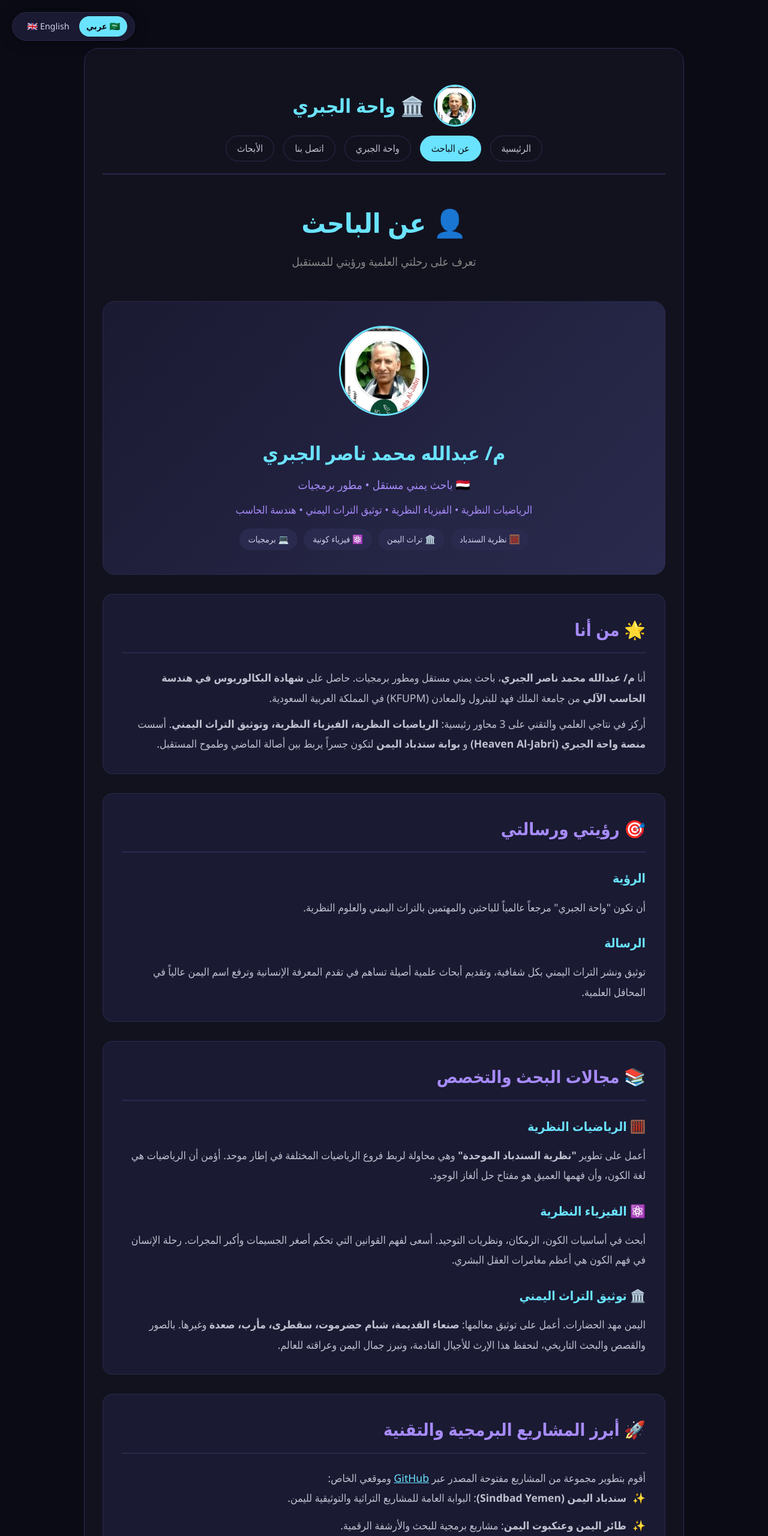
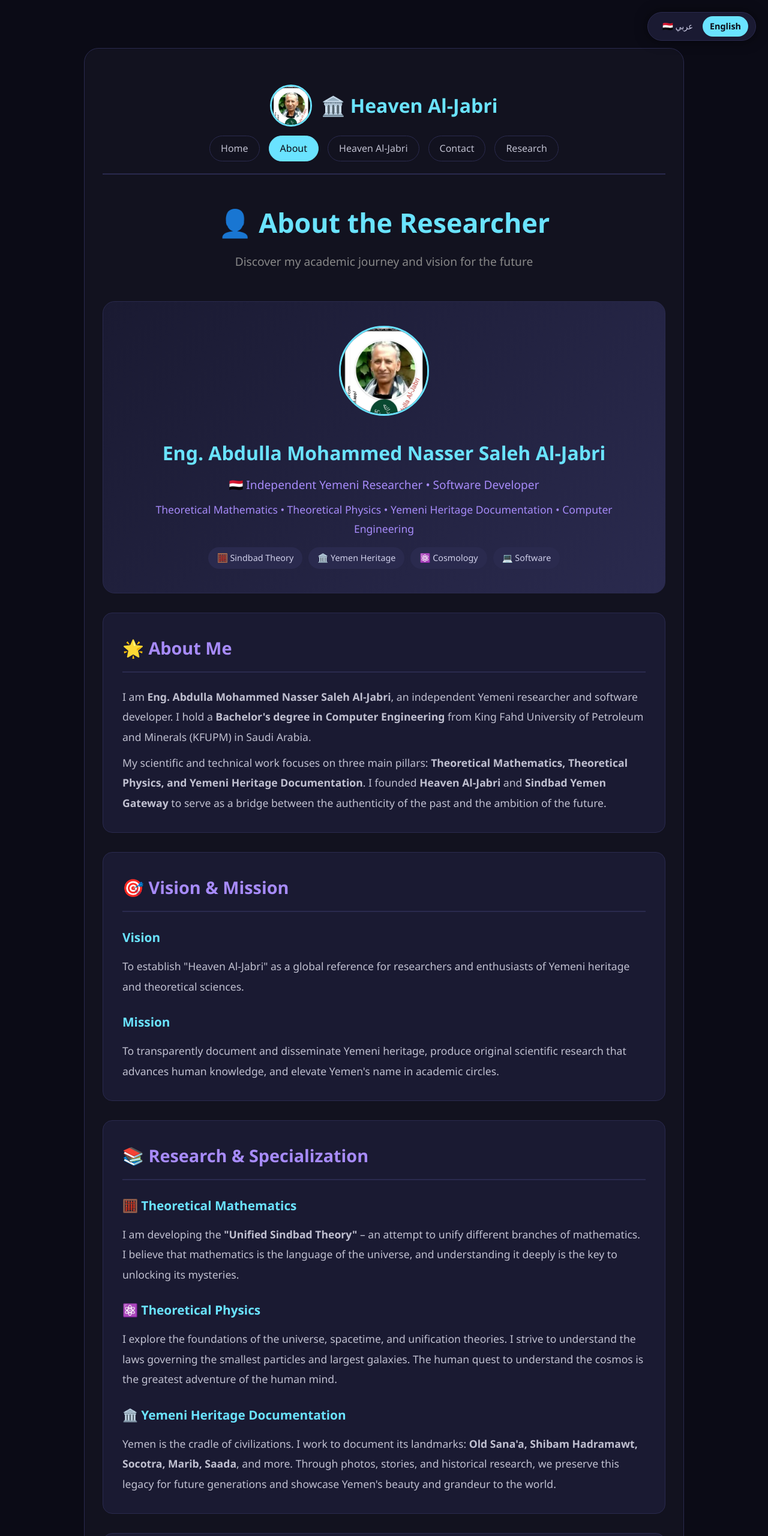
Before and after one commit to Jabri-web/Jabri-web, a plain HTML site: page about.html in a window 1280 px wide. Shown: the top 2560 px of the page at 60% size. Drawn offline with Linux system fonts and the light colour scheme.

Commit message:
Add files via upload

```diff
--- a/about.html
+++ b/about.html
@@ -1,72 +1,71 @@
 <!DOCTYPE html>
-<html lang="ar" dir="rtl">
+<html lang="en" dir="ltr">
 <head>
     <meta charset="UTF-8">
     <meta name="viewport" content="width=device-width, initial-scale=1.0">
 
-    <!-- SEO الأساسي -->
-    <title>عن الباحث - م/ عبدالله محمد ناصر الجبري | واحة الجبري</title>
-    <meta name="description" content="السيرة الذاتية للباحث اليمني م/ عبدالله محمد ناصر الجبري. مؤسس واحة الجبري، متخصص في الرياضيات النظرية، الفيزياء، وتوثيق التراث اليمني. نظرية السندباد الموحدة.">
-    <meta name="keywords" content="عبدالله الجبري, واحة الجبري, باحث يمني, الرياضيات النظرية, نظرية السندباد, التراث اليمني, صنعاء, شبام, سقطرى">
-    <meta name="author" content="م/ عبدالله محمد ناصر الجبري">
-    <link rel="canonical" href="https://jabri-com.vercel.app/ar/about.html">
+    <!-- SEO -->
+    <title>About - Eng. Abdulla Mohammed Nasser Saleh Al-Jabri | Heaven Al-Jabri</title>
+    <meta name="description" content="Biography of Yemeni researcher Eng. Abdulla Mohammed Nasser Saleh Al-Jabri. Founder of Heaven Al-Jabri, specializing in theoretical mathematics, physics, and Yemeni heritage documentation. Unified Sindbad Theory.">
+    <meta name="keywords" content="Abdulla Al-Jabri, Heaven Al-Jabri, Yemeni researcher, theoretical mathematics, Sindbad Theory, Yemen heritage, Sana'a, Shibam, Socotra">
+    <meta name="author" content="Eng. Abdulla Mohammed Nasser Saleh Al-Jabri">
+    <link rel="canonical" href="https://jabri-com.vercel.app/en/about.html">
     <meta name="robots" content="index, follow, max-image-preview:large">
 
-    <!-- البدائل اللغوية -->
     <link rel="alternate" hreflang="ar" href="https://jabri-com.vercel.app/ar/about.html">
     <link rel="alternate" hreflang="en" href="https://jabri-com.vercel.app/en/about.html">
 
     <!-- Open Graph -->
-    <meta property="og:locale" content="ar_YE">
+    <meta property="og:locale" content="en_US">
     <meta property="og:type" content="profile">
-    <meta property="og:title" content="عن الباحث - م/ عبدالله محمد ناصر الجبري">
-    <meta property="og:description" content="السيرة الذاتية للباحث اليمني م/ عبدالله محمد ناصر الجبري. مؤسس واحة الجبري، متخصص في الرياضيات النظرية والفيزياء وتوثيق التراث اليمني.">
-    <meta property="og:image" content="https://jabri-com.vercel.app/image/Jabri-photo.png">
-    <meta property="og:url" content="https://jabri-com.vercel.app/ar/about.html">
+    <meta property="og:title" content="About - Eng. Abdulla Mohammed Nasser Saleh Al-Jabri">
+    <meta property="og:description" content="Biography of Yemeni researcher Eng. Abdulla Mohammed Nasser Saleh Al-Jabri. Founder of Heaven Al-Jabri, specializing in theoretical mathematics, physics, and Yemeni heritage.">
+    <meta property="og:image" content="https://jabri-com.vercel.app/image/Jabri-photo.webp">
+    <meta property="og:url" content="https://jabri-com.vercel.app/en/about.html">
     <meta name="twitter:card" content="summary_large_image">
-    <meta name="twitter:title" content="عن الباحث - م/ عبدالله محمد ناصر الجبري">
-    <meta name="twitter:description" content="السيرة الذاتية للباحث اليمني م/ عبدالله محمد ناصر الجبري.">
-    <meta name="twitter:image" content="https://jabri-com.vercel.app/image/Jabri-photo.png">
+    <meta name="twitter:title" content="About - Eng. Abdulla Mohammed Nasser Saleh Al-Jabri">
+    <meta name="twitter:description" content="Biography of Yemeni researcher Eng. Abdulla Mohammed Nasser Saleh Al-Jabri.">
+    <meta name="twitter:image" content="https://jabri-com.vercel.app/image/Jabri-photo.webp">
 
-    <!-- البيانات المنظمة (Schema.org) -->
+    <!-- Schema.org -->
     <script type="application/ld+json">
     {
       "@context": "https://schema.org",
       "@type": "Person",
-      "name": "م/ عبدالله محمد ناصر الجبري",
-      "alternateName": ["Eng. Abdulla Mohammed Nasser Al-Jabri", "Abdulla Al-Jabri"],
-      "url": "https://jabri-com.vercel.app/ar/about.html",
-      "image": "https://jabri-com.vercel.app/image/Jabri-photo.png",
-      "jobTitle": "باحث ومؤسس ومطور برمجيات",
-      "nationality": "يمني",
+      "name": "Eng. Abdulla Mohammed Nasser Saleh Al-Jabri",
+      "alternateName": ["Abdulla Al-Jabri", "مهندس عبدالله محمد ناصر صالح الجبري"],
+      "url": "https://jabri-com.vercel.app/en/about.html",
+      "image": "https://jabri-com.vercel.app/image/Jabri-photo.webp",
+      "jobTitle": "Researcher, Founder & Software Developer",
+      "nationality": "Yemeni",
       "email": "mailto:jabri62018@gmail.com",
       "sameAs": [
         "https://orcid.org/0009-0003-3319-3822",
         "https://github.com/jabri-web",
+        "https://zenodo.org/records/20513840",
         "https://en.wikipedia.org/wiki/User:Jabri2026",
         "https://jabri-com.vercel.app/"
       ],
       "worksFor": {
         "@type": "Organization",
-        "name": "واحة الجبري",
+        "name": "Heaven Al-Jabri",
         "url": "https://jabri-com.vercel.app/"
       },
       "knowsAbout": [
-        "الرياضيات النظرية",
-        "الفيزياء النظرية",
-        "نظرية السندباد الموحدة",
-        "تراث اليمن",
-        "تطوير البرمجيات"
+        "Theoretical Mathematics",
+        "Theoretical Physics",
+        "Unified Sindbad Theory",
+        "Yemen Heritage",
+        "Software Development"
       ]
     }
     </script>
 
     <style>
-        /* ===== نفس التنسيقات السابقة (لم تتغير) ===== */
         * { margin: 0; padding: 0; box-sizing: border-box; }
         body { background: #0b0b16; font-family: 'Segoe UI', 'Tahoma', Arial, sans-serif; color: #d0d0ea; line-height: 1.8; padding: 20px; }
         .lang-switch {
-            position: fixed; top: 20px; left: 20px; z-index: 999;
+            position: fixed; top: 20px; right: 20px; z-index: 999;
             background: #1a1a32; padding: 6px 12px; border-radius: 30px;
             border: 1px solid #2a2a4e; display: flex; gap: 4px;
             box-shadow: 0 0 20px rgba(0,0,0,0.5);
@@ -140,11 +139,11 @@
         .about-card p, .about-card li {
             line-height: 1.9; font-size: 1.1rem; color: #c0c0d0;
         }
-        .about-card ul { list-style: none; padding-right: 0; }
+        .about-card ul { list-style: none; padding-left: 0; }
         .about-card li {
-            margin-bottom: 0.8rem; padding-right: 2rem; position: relative;
+            margin-bottom: 0.8rem; padding-left: 2rem; position: relative;
         }
-        .about-card li::before { content: "✨"; position: absolute; right: 0; }
+        .about-card li::before { content: "✨"; position: absolute; left: 0; }
 
         .btn-group {
             display: flex; gap: 1rem; justify-content: center;
@@ -180,7 +179,7 @@
             .about-header h1 { font-size: 2rem; }
             .profile-card h2 { font-size: 1.6rem; }
             .about-card h2 { font-size: 1.4rem; }
-            .lang-switch { top: 10px; left: 10px; padding: 4px 8px; }
+            .lang-switch { top: 10px; right: 10px; padding: 4px 8px; }
             .lang-switch a { font-size: 0.8rem; padding: 2px 8px; }
         }
     </style>
@@ -188,23 +187,23 @@
 <body>
 
     <div class="lang-switch">
-        <a href="/ar/about.html" class="active">🇸🇦 عربي</a>
-        <a href="/en/about.html">🇬🇧 English</a>
+        <a href="/ar/about.html">🇾🇪 عربي</a>
+        <a href="/en/about.html" class="active">English</a>
     </div>
 
     <div class="container">
 
         <header>
             <div class="logo">
-                <img src="/image/Jabri-photo.png" alt="شعار واحة الجبري">
-                <h1>🏛️ واحة الجبري</h1>
+                <img src="/image/Jabri-photo.webp" alt="Heaven Al-Jabri Logo">
+                <h1>🏛️ Heaven Al-Jabri</h1>
             </div>
             <nav>
-                <a href="/index.html">الرئيسية</a>
-                <a href="/ar/about.html" class="active">عن الباحث</a>
-                <a href="/ar-page.html">واحة الجبري</a>
-                <a href="/contact.html">اتصل بنا</a>
-                <a href="/research.html">الأبحاث</a>
+                <a href="/index.html">Home</a>
+                <a href="/en/about.html" class="active">About</a>
+                <a href="/en-page.html">Heaven Al-Jabri</a>
+                <a href="/contact.html">Contact</a>
+                <a href="/research.html">Research</a>
             </nav>
         </header>
 
@@ -212,106 +211,98 @@
             <section class="about-section">
 
                 <div class="about-header">
-                    <h1>👤 عن الباحث</h1>
-                    <p>تعرف على رحلتي العلمية ورؤيتي للمستقبل</p>
+                    <h1>👤 About the Researcher</h1>
+                    <p>Discover my academic journey and vision for the future</p>
                 </div>
 
-                <!-- البطاقة الشخصية (محدثة) -->
                 <div class="profile-card">
-                    <img src="/image/Jabri-photo.png" alt="م/ عبدالله محمد ناصر الجبري" class="profile-img">
-                    <h2>م/ عبدالله محمد ناصر الجبري</h2>
-                    <div class="subtitle">🇾🇪 باحث يمني مستقل • مطور برمجيات</div>
+                    <img src="/image/Jabri-photo.webp" alt="Eng. Abdulla Mohammed Nasser Saleh Al-Jabri" class="profile-img">
+                    <h2>Eng. Abdulla Mohammed Nasser Saleh Al-Jabri</h2>
+                    <div class="subtitle">🇾🇪 Independent Yemeni Researcher • Software Developer</div>
                     <p style="color: #a78bfa; font-size: 1.1rem;">
-                        الرياضيات النظرية • الفيزياء النظرية • توثيق التراث اليمني • هندسة الحاسب
+                        Theoretical Mathematics • Theoretical Physics • Yemeni Heritage Documentation • Computer Engineering
                     </p>
                     <div style="margin-top: 15px; display: flex; gap: 10px; justify-content: center; flex-wrap: wrap;">
-                        <span style="background: #2a2a4e; padding: 5px 15px; border-radius: 20px; font-size: 0.9rem;">🧮 نظرية السندباد</span>
-                        <span style="background: #2a2a4e; padding: 5px 15px; border-radius: 20px; font-size: 0.9rem;">🏛️ تراث اليمن</span>
-                        <span style="background: #2a2a4e; padding: 5px 15px; border-radius: 20px; font-size: 0.9rem;">⚛️ فيزياء كونية</span>
-                        <span style="background: #2a2a4e; padding: 5px 15px; border-radius: 20px; font-size: 0.9rem;">💻 برمجيات</span>
+                        <span style="background: #2a2a4e; padding: 5px 15px; border-radius: 20px; font-size: 0.9rem;">🧮 Sindbad Theory</span>
+                        <span style="background: #2a2a4e; padding: 5px 15px; border-radius: 20px; font-size: 0.9rem;">🏛️ Yemen Heritage</span>
+                        <span style="background: #2a2a4e; padding: 5px 15px; border-radius: 20px; font-size: 0.9rem;">⚛️ Cosmology</span>
+                        <span style="background: #2a2a4e; padding: 5px 15px; border-radius: 20px; font-size: 0.9rem;">💻 Software</span>
                     </div>
                 </div>
 
-                <!-- من أنا (محدث) -->
                 <div class="about-card">
-                    <h2>🌟 من أنا</h2>
+                    <h2>🌟 About Me</h2>
                     <p>
-                        أنا <strong>م/ عبدالله محمد ناصر الجبري</strong>، باحث يمني مستقل ومطور برمجيات.
-                        حاصل على <strong>شهادة البكالوريوس في هندسة الحاسب الآلي</strong> من جامعة الملك فهد للبترول والمعادن (KFUPM) في المملكة العربية السعودية.
+                        I am <strong>Eng. Abdulla Mohammed Nasser Saleh Al-Jabri</strong>, an independent Yemeni researcher and software developer.
+                        I hold a <strong>Bachelor's degree in Computer Engineering</strong> from King Fahd University of Petroleum and Minerals (KFUPM) in Saudi Arabia.
                     </p>
                     <p style="margin-top: 10px;">
-                        أركز في نتاجي العلمي والتقني على 3 محاور رئيسية:
-                        <strong>الرياضيات النظرية، الفيزياء النظرية، وتوثيق التراث اليمني</strong>.
-                        أسست <strong>منصة واحة الجبري (Heaven Al-Jabri)</strong> و <strong>بوابة سندباد اليمن</strong>
-                        لتكون جسراً يربط بين أصالة الماضي وطموح المستقبل.
+                        My scientific and technical work focuses on three main pillars:
+                        <strong>Theoretical Mathematics, Theoretical Physics, and Yemeni Heritage Documentation</strong>.
+                        I founded <strong>Heaven Al-Jabri</strong> and <strong>Sindbad Yemen Gateway</strong> to serve as a bridge between the authenticity of the past and the ambition of the future.
                     </p>
                 </div>
 
-                <!-- الرؤية والرسالة (بدون تغيير) -->
                 <div class="about-card">
-                    <h2>🎯 رؤيتي ورسالتي</h2>
-                    <h3>الرؤية</h3>
-                    <p>أن تكون "واحة الجبري" مرجعاً عالمياً للباحثين والمهتمين بالتراث اليمني والعلوم النظرية.</p>
-                    <h3>الرسالة</h3>
-                    <p>توثيق ونشر التراث اليمني بكل شفافية، وتقديم أبحاث علمية أصيلة تساهم في تقدم المعرفة الإنسانية وترفع اسم اليمن عالياً في المحافل العلمية.</p>
+                    <h2>🎯 Vision & Mission</h2>
+                    <h3>Vision</h3>
+                    <p>To establish "Heaven Al-Jabri" as a global reference for researchers and enthusiasts of Yemeni heritage and theoretical sciences.</p>
+                    <h3>Mission</h3>
+                    <p>To transparently document and disseminate Yemeni heritage, produce original scientific research that advances human knowledge, and elevate Yemen's name in academic circles.</p>
                 </div>
 
-                <!-- التخصصات (بدون تغيير) -->
                 <div class="about-card">
-                    <h2>📚 مجالات البحث والتخصص</h2>
-                    <h3>🧮 الرياضيات النظرية</h3>
-                    <p>أعمل على تطوير <strong>"نظرية السندباد الموحدة"</strong> وهي محاولة لربط فروع الرياضيات المختلفة في إطار موحد. أؤمن أن الرياضيات هي لغة الكون، وأن فهمها العميق هو مفتاح حل ألغاز الوجود.</p>
+                    <h2>📚 Research & Specialization</h2>
+                    <h3>🧮 Theoretical Mathematics</h3>
+                    <p>I am developing the <strong>"Unified Sindbad Theory"</strong> – an attempt to unify different branches of mathematics. I believe that mathematics is the language of the universe, and understanding it deeply is the key to unlocking its mysteries.</p>
 
-                    <h3>⚛️ الفيزياء النظرية</h3>
-                    <p>أبحث في أساسيات الكون، الزمكان، ونظريات التوحيد. أسعى لفهم القوانين التي تحكم أصغر الجسيمات وأكبر المجرات. رحلة الإنسان في فهم الكون هي أعظم مغامرات العقل البشري.</p>
+                    <h3>⚛️ Theoretical Physics</h3>
+                    <p>I explore the foundations of the universe, spacetime, and unification theories. I strive to understand the laws governing the smallest particles and largest galaxies. The human quest to understand the cosmos is the greatest adventure of the human mind.</p>
 
-                    <h3>🏛️ توثيق التراث اليمني</h3>
-                    <p>اليمن مهد الحضارات. أعمل على توثيق معالمها: <strong>صنعاء القديمة، شبام حضرموت، سقطرى، مأرب، صعدة</strong> وغيرها. بالصور والقصص والبحث التاريخي، لنحفظ هذا الإرث للأجيال القادمة، ونبرز جمال اليمن وعراقته للعالم.</p>
+                    <h3>🏛️ Yemeni Heritage Documentation</h3>
+                    <p>Yemen is the cradle of civilizations. I work to document its landmarks: <strong>Old Sana'a, Shibam Hadramawt, Socotra, Marib, Saada</strong>, and more. Through photos, stories, and historical research, we preserve this legacy for future generations and showcase Yemen's beauty and grandeur to the world.</p>
                 </div>
 
-                <!-- أبرز المشاريع البرمجية (جديد) -->
                 <div class="about-card">
-                    <h2>🚀 أبرز المشاريع البرمجية والتقنية</h2>
-                    <p>أقوم بتطوير مجموعة من المشاريع مفتوحة المصدر عبر <a href="https://github.com/Jabri-web" target="_blank" style="color:#6ae3ff;">GitHub</a> وموقعي الخاص:</p>
+                    <h2>🚀 Key Software Projects</h2>
+                    <p>I develop open-source projects via <a href="https://github.com/Jabri-web" target="_blank" style="color:#6ae3ff;">GitHub</a> and my personal website:</p>
                     <ul>
-                        <li><strong>سندباد اليمن (Sindbad Yemen)</strong>: البوابة العامة للمشاريع التراثية والتوثيقية لليمن.</li>
-                        <li><strong>طائر اليمن وعنكبوت اليمن</strong>: مشاريع برمجية للبحث والأرشفة الرقمية.</li>
-                        <li><strong>RieOS / RiemannOS</strong>: نظام تجريبي مرتبط ببحوثي في دالة ريمان والرياضيات.</li>
-                        <li><strong>مختبر الجبري (Jabri Lab)</strong>: مساحة رقمية لإجراء التجارب البرمجية ومشاركة البحوث.</li>
-                        <li><strong>نظرية السندباد الموحدة</strong>: أطروحة رياضية رمزية (Z + C + A = 1).</li>
+                        <li><strong>Sindbad Yemen</strong>: The main portal for heritage and documentation projects.</li>
+                        <li><strong>Yemen Bird & Yemen Ankaboot</strong>: Software projects for research and digital archiving.</li>
+                        <li><strong>RieOS / RiemannOS</strong>: Experimental systems related to my research in the Riemann zeta function and mathematics.</li>
+                        <li><strong>Jabri Lab</strong>: A digital space for software experiments and research sharing.</li>
+                        <li><strong>Unified Sindbad Theory</strong>: A symbolic mathematical thesis (Z + C + A = 1).</li>
                     </ul>
                 </div>
 
-                <!-- تواصل (بدون تغيير) -->
                 <div class="about-card">
-                    <h2>📬 تواصل معي</h2>
-                    <p>أرحب بالتواصل والتعاون العلمي والبحثي. يمكنك متابعتي أو التواصل عبر القنوات التالية:</p>
+                    <h2>📬 Contact Me</h2>
+                    <p>I welcome collaboration and research discussions. You can follow or reach out via:</p>
                     <div class="btn-group">
-                        <a href="mailto:jabri62018@gmail.com" class="btn">📧 البريد الإلكتروني</a>
+                        <a href="mailto:jabri62018@gmail.com" class="btn">📧 Email</a>
                         <a href="https://github.com/jabri-web" target="_blank" class="btn">💻 GitHub</a>
                         <a href="https://orcid.org/0009-0003-3319-3822" target="_blank" class="btn">📑 ORCID</a>
-                        <a href="/Author-cv.html" class="btn">📄 السيرة الذاتية</a>
-                        <a href="https://t.me/Jabri2025" target="_blank" class="btn">✈️ تيليجرام</a>
+                        <a href="/Author-cv.html" class="btn">📄 CV</a>
+                        <a href="https://t.me/Jabri2025" target="_blank" class="btn">✈️ Telegram</a>
                     </div>
                 </div>
 
                 <div class="back-link">
-                    <a href="/index.html" class="btn">← العودة للرئيسية</a>
-                    <a href="/research.html" class="btn btn-primary">🔬 استكشف الأبحاث</a>
+                    <a href="/index.html" class="btn">← Back to Home</a>
+                    <a href="/research.html" class="btn btn-primary">🔬 Explore Research</a>
                 </div>
 
             </section>
         </main>
 
-        <!-- الفوتر -->
         <footer>
             <div class="footer-links">
-                <a href="/index.html">🏠 الرئيسية</a>
-                <a href="/ar/about.html">👤 عن الباحث</a>
-                <a href="/contact.html">📞 اتصل بنا</a>
-                <a href="/research.html">🔬 الأبحاث</a>
-                <a href="/sitemap.xml">🗺️ خريطة الموقع</a>
-                <a href="https://jabri-com.vercel.app/" target="_blank">♻️ واحة الجبري</a>
+                <a href="/index.html">🏠 Home</a>
+                <a href="/en/about.html">👤 About</a>
+                <a href="/contact.html">📞 Contact</a>
+                <a href="/research.html">🔬 Research</a>
+                <a href="/sitemap.xml">🗺️ Sitemap</a>
+                <a href="https://jabri-com.vercel.app/" target="_blank">♻️ Heaven Al-Jabri</a>
             </div>
             <div class="footer-links" style="gap: 10px; font-size: 0.85rem;">
                 <a href="https://orcid.org/0009-0003-3319-3822" target="_blank">🆔 ORCID</a>
@@ -321,8 +312,8 @@
                 <a href="mailto:jabri62018@gmail.com">📧 Email</a>
             </div>
             <div class="copy">
-                <p>© 2026 م/ عبدالله محمد ناصر الجبري - جميع الحقوق محفوظة | <a href="/privacy-policy.html">سياسة الخصوصية</a></p>
-                <p style="font-size: 0.8rem; color: #555;">🇾🇪 من اليمن إلى العالم – تراث وحضارة وعلم 🇾🇪</p>
+                <p>© 2026 Eng. Abdulla Mohammed Nasser Saleh Al-Jabri - All Rights Reserved | <a href="/privacy-policy.html">Privacy Policy</a></p>
+                <p style="font-size: 0.8rem; color: #555;">🇾🇪 From Yemen to the world – Heritage, Civilization, and Science 🇾🇪</p>
             </div>
         </footer>
 
```
